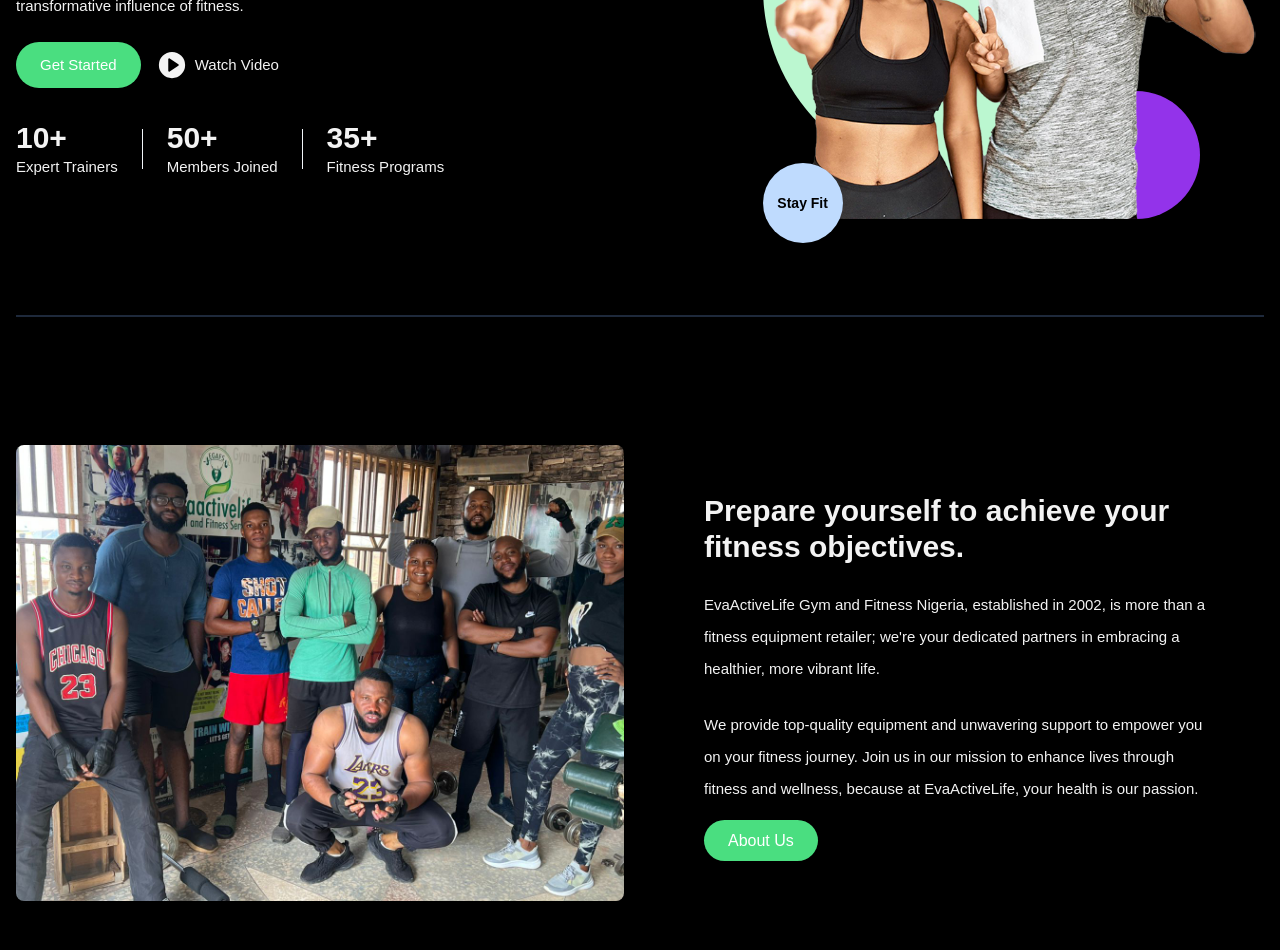
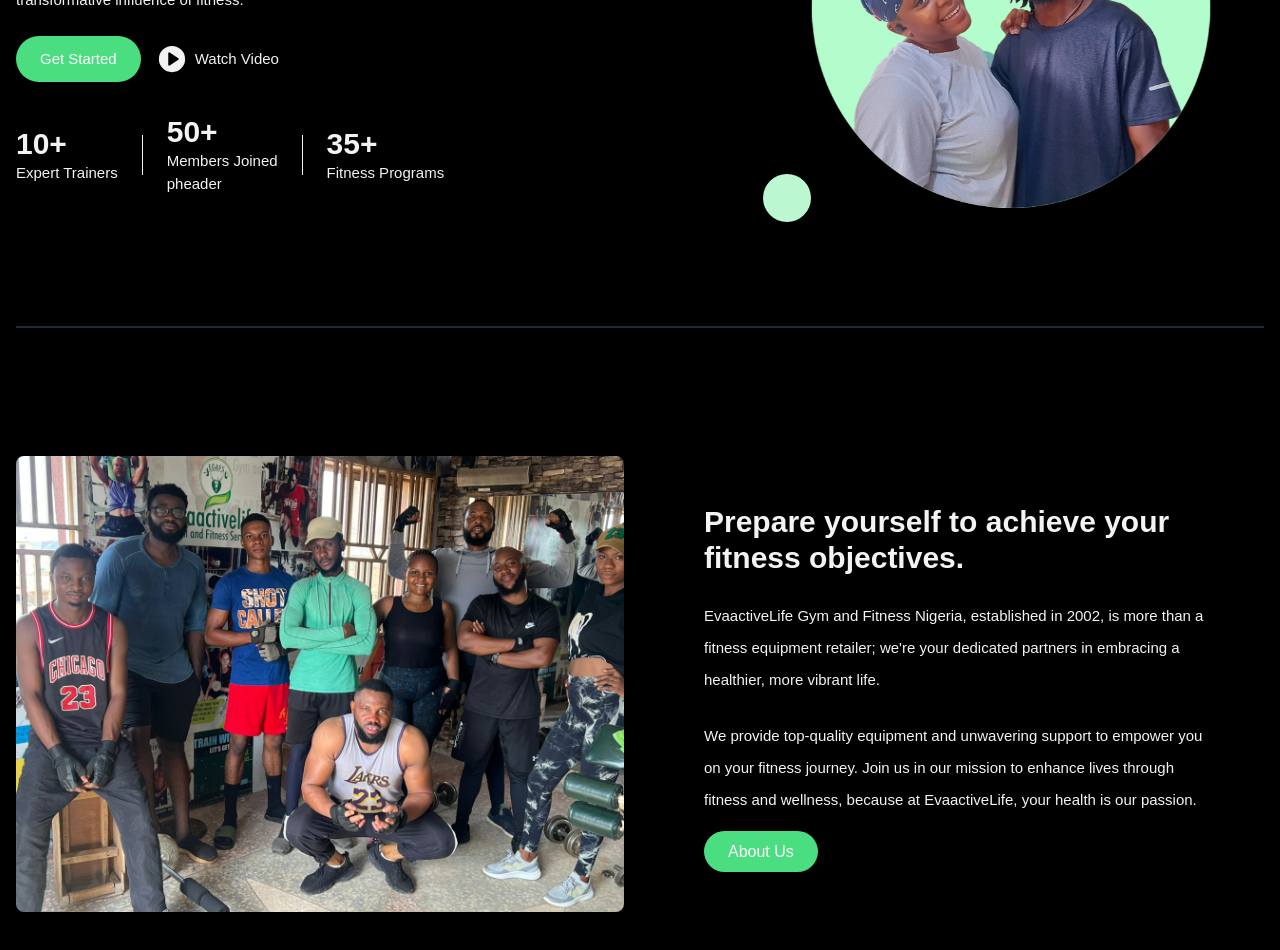
Before and after one commit to paulynson/evaactivelife_gym_and_fitness, a React (Vite) app: page / in a window 1280 px wide. Shown: the part 500-1450 px from the top of the page. Built offline with nearby package versions, Linux system fonts and the light colour scheme; the HTML template or start-up script is replaced by a standard one.

Commit message:
Updated home hero image and other text sections

```diff
--- a/src/components/videos/Videos.jsx
+++ b/src/components/videos/Videos.jsx
@@ -10,7 +10,7 @@
     <section>
       <Helmet>
         <meta charSet="utf-8" />
-        <title>Videos | EvaActiveLife Gym and Fitness</title>
+        <title>Videos | EvaactiveLife Gym and Fitness</title>
         <link
           rel="canonical"
           href="https://evaactivelifegym.netlify.app/videos"
--- a/src/features/pages/about/About.jsx
+++ b/src/features/pages/about/About.jsx
@@ -11,7 +11,7 @@
     <section>
       <Helmet>
         <meta charSet="utf-8" />
-        <title>About Us | EvaActiveLife Gym and Fitness</title>
+        <title>About Us | EvaactiveLife Gym and Fitness</title>
         <link
           rel="canonical"
           href="https://evaactivelifegym.netlify.app/about"
@@ -25,7 +25,7 @@
         <h3 className="text-3xl font-bold text-center">Our Story</h3>
 
         <p className=" text-center text-gray-300 leading-8 max-w-4xl">
-          At EvaActiveLife Gym and Fitness, we firmly believe that fitness and
+          At EvaactiveLife Gym and Fitness, we firmly believe that fitness and
           overall well-being are the cornerstone of a vibrant and fulfilling
           life. Established in 2002, our journey began as a family-owned
           business with a commitment to providing exceptional gym equipment at
@@ -51,7 +51,7 @@
         <p className=" text-center text-gray-300 leading-8 max-w-4xl">
           Embark on the fitness journey with us and witness how it transforms
           your world. Join us in our mission to enhance lives through fitness
-          and wellness, because at EvaActiveLife Gym and Fitness Nigeria, your
+          and wellness, because at EvaactiveLife Gym and Fitness Nigeria, your
           health is our passion.
         </p>
         <p className=" text-center text-gray-500 leading-8 max-w-4xl">
@@ -129,7 +129,7 @@
             cultivates a harmonious work-life equilibrium for each team member.
           </p>
           <p className=" text-center text-gray-300 leading-8 max-w-4xl">
-            At EvaActiveLife Gym and Fitness, our commitment extends to giving
+            At EvaactiveLife Gym and Fitness, our commitment extends to giving
             back. We allocate time, resources, and products to volunteer
             services and community organizations. Our dedication to enhancing
             individuals&apos; health, fitness, and well-being is manifested
@@ -152,7 +152,7 @@
           </h3>
 
           <p className=" text-center text-gray-300 leading-8 max-w-4xl">
-            EvaActiveLife Gym and Fitness is fueled by a dynamic team of over 10
+            EvaactiveLife Gym and Fitness is fueled by a dynamic team of over 10
             exceptional individuals, each contributing their unique talents to
             drive our success. Our team is a harmonious blend of diverse
             talents, working tirelessly to guarantee an unmatched experience for
--- a/src/features/pages/contact/Contact.jsx
+++ b/src/features/pages/contact/Contact.jsx
@@ -9,7 +9,7 @@
       {/* page Name */}
       <Helmet>
         <meta charSet="utf-8" />
-        <title>Contact Us | EvaActiveLife Gym and Fitness</title>
+        <title>Contact Us | EvaactiveLife Gym and Fitness</title>
         <link
           rel="canonical"
           href="https://evaactivelifegym.netlify.app/contact"
--- a/src/features/pages/homePage/HomePage.jsx
+++ b/src/features/pages/homePage/HomePage.jsx
@@ -1,5 +1,5 @@
-import HeroSection from "../../../components/homepage_components/Hero";
-import MainSection from "../../../components/homepage_components/MainSection";
+import HeroSection from "./homepage_components/Hero";
+import MainSection from "./homepage_components/MainSection";
 import { Helmet } from "react-helmet";
 
 const HomePage = () => {
--- a/src/components/homepage_components/Hero.jsx
+++ b/src/features/pages/homePage/homepage_components/Hero.jsx
@@ -1,5 +1,5 @@
 import { Link } from "react-router-dom";
-import heroimage from "../../assets/hero_gym.png";
+import heroimage from "../../../../assets/herobase.png";
 import { GoPlay } from "react-icons/go";
 
 const HeroSection = () => {
@@ -28,7 +28,7 @@
             <Link to="/videos">Watch Video</Link>
           </a>
         </div>
-        <section className="flex items-center my-8 gap-6">
+        <section className="flex items-center lg:justify-start md:justify-center my-8 gap-6 sm-text-center md-text-center">
           <div className="flex flex-col ">
             <span className="text-3xl font-bold">10+</span>
             <span>Expert Trainers</span>
@@ -36,7 +36,7 @@
           <div className="w-[1px] h-10 bg-slate-100"></div>
           <div className="flex flex-col ">
             <span className="text-3xl font-bold">50+</span>
-            <span>Members Joined</span>
+            <span>Members Joined</span>pheader
           </div>
           <div className="w-[1px] h-10 bg-slate-100"></div>
           <div className="flex flex-col ">
@@ -47,12 +47,12 @@
       </article>
       <div className="flex lg:col-span-5 col-span-12 justify-end items-center relative">
         <img src={heroimage} alt="Hero Image" className="w-full h-full z-30" />
-        <div className="absolute lg:w-20 lg:h-20 w-12 h-12 rounded-full bg-orange-400 top-0 right-8 animate-ping"></div>
-        <div className="absolute w-20 h-20 rounded-full  hidden bg-blue-200 -bottom-6 left-0 z-30 lg:flex justify-center items-center">
-          <p className="text-black text-sm font-bold animate-pulse">Stay Fit</p>
-        </div>
-        <div className="absolute w-96 h-96 rounded-full lg:block hidden bg-green-200 top-0 left-0 "></div>
-        <div className="absolute w-32 h-32 rounded-full lg:block hidden bg-purple-600 bottom-0 right-16 "></div>
+        <div className="absolute lg:w-12 lg:h-12 w-12 h-12 rounded-full bg-orange-400 top-0 right-8 animate-ping"></div>
+
+        <div className="absolute w-[3rem] h-[3rem] rounded-full lg:block hidden bg-green-200 bottom-2 animate-ping left-0 "></div>
+        {/* <div className="absolute w-[30rem] h-20 rounded-full  hidden bg-green-200 -bottom-16  z-30 lg:flex justify-center items-center">
+          <p className="text-white text-sm font-bold animate-pulse">Stay Fit</p>
+        </div> */}
       </div>
     </section>
   );
--- a/src/components/homepage_components/MainSection.jsx
+++ b/src/features/pages/homePage/homepage_components/MainSection.jsx
@@ -1,11 +1,11 @@
 import React from "react";
 // import side from "../../assets/side.jpg";
-import gymTime from "../../assets/we.jpg";
+import gymTime from "../../../../assets/we.jpg";
 // import gym_one from "../../assets/gym_one.jpg";
 // import gym_two from "../../assets/gym_two.png";
-import gym_two_bg from "../../assets/gym_two_bg.png";
+import gym_two_bg from "../../../../assets/gym_two_bg.png";
 import mainSectionData from "./MainSectionData";
-import about_hero from "../../assets/about_hero.jpg";
+import about_hero from "../../../../assets/about_hero.jpg";
 import "react-responsive-carousel/lib/styles/carousel.min.css";
 import { Carousel } from "react-responsive-carousel";
 import { Link } from "react-router-dom";
@@ -34,14 +34,14 @@
             />
           </div>
           <p className="leading-8">
-            EvaActiveLife Gym and Fitness Nigeria, established in 2002, is more
+            EvaactiveLife Gym and Fitness Nigeria, established in 2002, is more
             than a fitness equipment retailer; we&apos;re your dedicated
             partners in embracing a healthier, more vibrant life.
           </p>
           <p className="leading-8">
             We provide top-quality equipment and unwavering support to empower
             you on your fitness journey. Join us in our mission to enhance lives
-            through fitness and wellness, because at EvaActiveLife, your health
+            through fitness and wellness, because at EvaactiveLife, your health
             is our passion.
           </p>
           <div className="my-6">
--- a/src/features/pages/membership/Membership.jsx
+++ b/src/features/pages/membership/Membership.jsx
@@ -60,7 +60,7 @@
 
       <Helmet>
         <meta charSet="utf-8" />
-        <title>Membership | EvaActiveLife Gym and Fitness</title>
+        <title>Membership | EvaactiveLife Gym and Fitness</title>
         <link
           rel="canonical"
           href="https://evaactivelifegym.netlify.app/membership"
@@ -76,7 +76,7 @@
         </h3>
 
         <p className=" text-center text-gray-300 leading-8 lg:max-w-4xl w-auto">
-          At EvaActiveLife Gym and Fitness, we firmly believe that fitness and
+          At EvaactiveLife Gym and Fitness, we firmly believe that fitness and
           overall well-being are the cornerstone of a vibrant and fulfilling
           life. Established in 2002, our journey began as a family-owned
           business with a commitment to providing exceptional gym equipment at
--- a/src/features/pages/program/Program.jsx
+++ b/src/features/pages/program/Program.jsx
@@ -8,7 +8,7 @@
     <section>
       <Helmet>
         <meta charSet="utf-8" />
-        <title>Program | EvaActiveLife Gym and Fitness</title>
+        <title>Program | EvaactiveLife Gym and Fitness</title>
         <link
           rel="canonical"
           href="https://evaactivelifegym.netlify.app/program"
--- a/src/features/pages/shop/Shop.jsx
+++ b/src/features/pages/shop/Shop.jsx
@@ -13,7 +13,7 @@
     <div>
       <Helmet>
         <meta charSet="utf-8" />
-        <title>Shop | EvaActiveLife Gym and Fitness</title>
+        <title>Shop | EvaactiveLife Gym and Fitness</title>
         <link
           rel="canonical"
           href="https://evaactivelifegym.netlify.app/shop"
```
Also changed, not shown: src/assets/herobase.png (added), src/features/pages/homePage/homepage_components/MainSectionData.js (renamed from src/components/homepage_components/MainSectionData.js).
